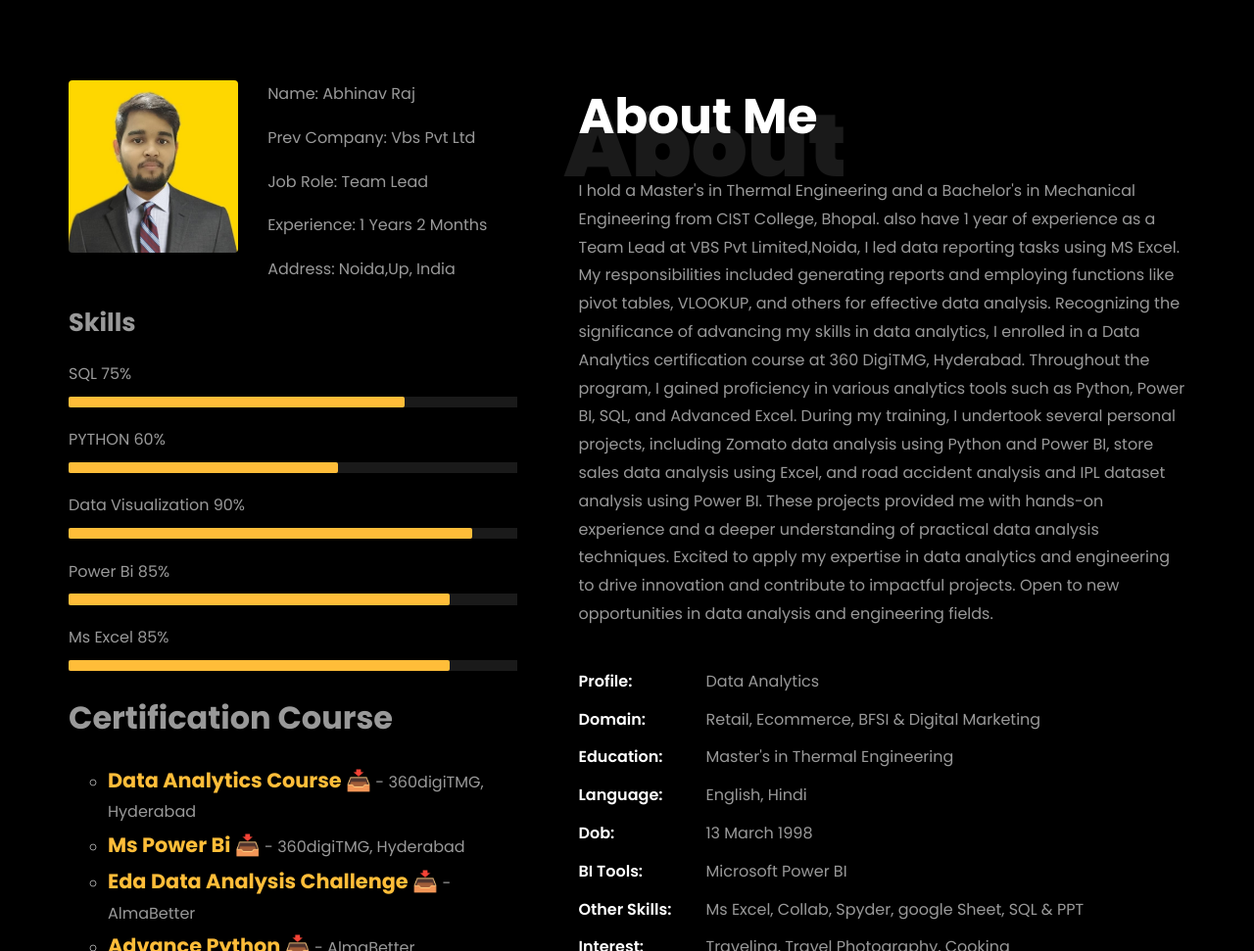
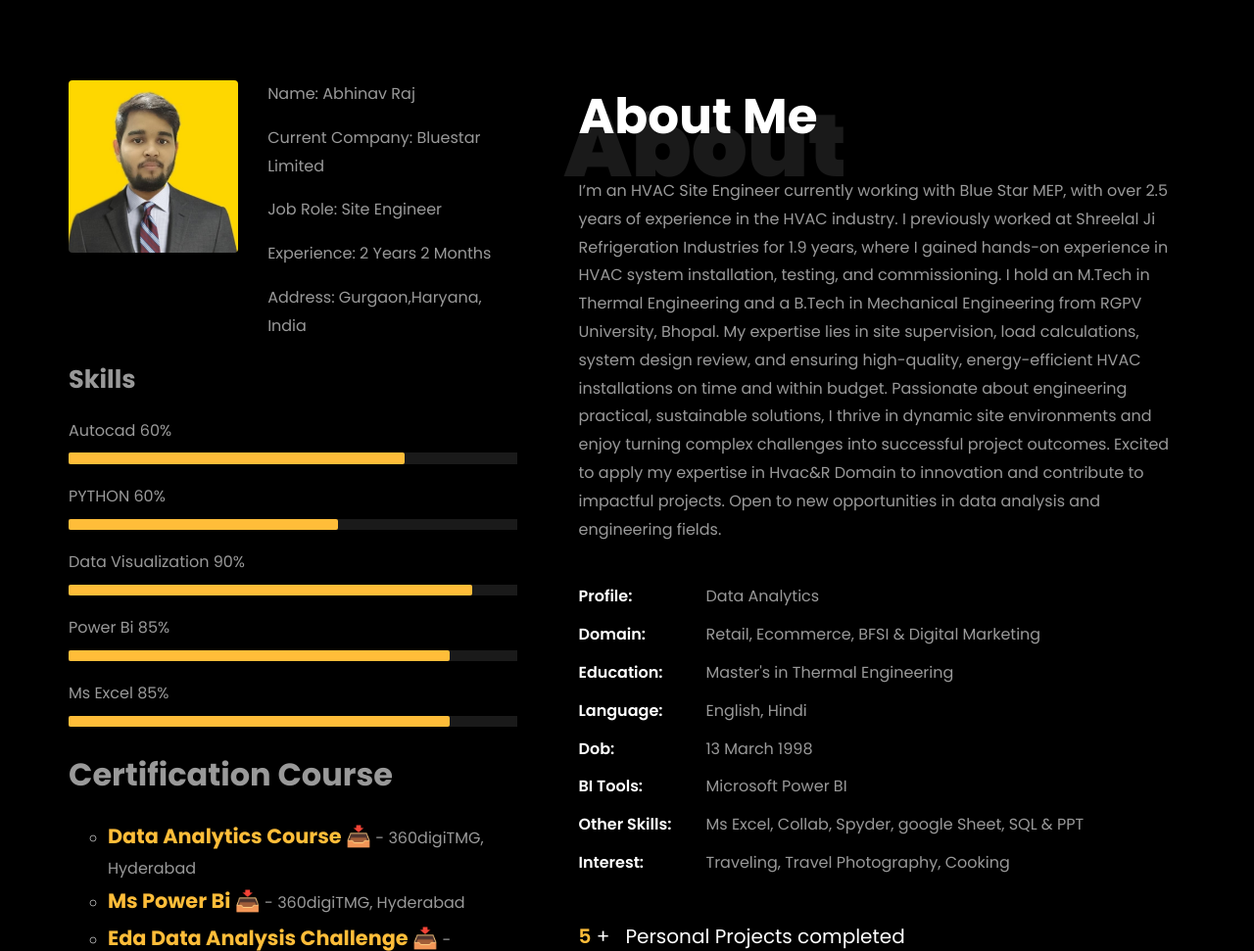
Before and after one commit to Abhinavjra/Abhinavraj.github.io, a plain HTML site: page index.html in a window 1280 px wide. Shown: the part 780-1751 px from the top of the page at 98% size. Drawn offline with Linux system fonts and the light colour scheme; animation ran at ten frames a second; files whose address does not match are found by name.

Commit message:
Update index.html

```diff
--- a/index.html
+++ b/index.html
@@ -146,7 +146,7 @@
 	          	</div>
 		          <div class="one-forth d-flex  align-items-center ftco-animate" data-scrollax=" properties: { translateY: '70%' }">
 		          	<div class="text">
-		          		<span class="subheading">Hi!</span>
+		          		<span class="subheading">Hello!</span>
 			            <h1 class="mb-4 mt-3">This is <span>Abhinav Raj</span></h1>
 
 						<!-- Element to contain animated typing -->
@@ -159,9 +159,9 @@
 
 						// Create an array of typing text
 						const typingTexts = [
-						'Site Engineer  ',
+						'Mechanical Engineer  ',
 						'Specialization in HVAC',
-						'Currently working in BlueStarMEP'
+						'Currently working as site engineer in BlueStar Limited'
 						];
 
 						// Create a function to display the typing animation for a given text
@@ -220,10 +220,10 @@
 									<div class="col-sm-6 col-md-7">
 									  <div class="about-info">
 										<p><span class="title-s">Name: </span> <span>Abhinav Raj</span></p>
-										<p><span class="title-s">Prev Company: </span> <span>Vbs Pvt Ltd</span></p>
-										<p><span class="title-s">Job Role: </span> <span>Team Lead</span></p>
-										<p><span class="title-s">Experience: </span> <span>1 Years 2 Months</span></p>
-										<p><span class="title-s">Address: </span> <span>Noida,Up, India</span></p>
+										<p><span class="title-s">Current Company: </span> <span>Bluestar Limited</span></p>
+										<p><span class="title-s">Job Role: </span> <span>Site Engineer</span></p>
+										<p><span class="title-s">Experience: </span> <span>2 Years 2 Months</span></p>
+										<p><span class="title-s">Address: </span> <span>Gurgaon,Haryana, India</span></p>
 									  </div>
 									</div>
 								  </div>
@@ -232,7 +232,7 @@
 
 								<div class="skill-mf">
 									<p><strong class="mb-4" style="font-size: 1.6em;">Skills</strong></p>
-									<span>SQL</span> <span class="pull-right">75%</span>
+									<span>Autocad</span> <span class="pull-right">60%</span>
 									<div class="progress">
 										<div class="progress-bar" role="progressbar" style="width: 75%;" aria-valuenow="95" aria-valuemin="0"
 											aria-valuemax="100"></div>
@@ -285,16 +285,13 @@
 								<h1 class="big">About</h1>
 								<h2 class="mb-4">About Me</h2>
 
-								<p>I hold a Master's in Thermal Engineering and a Bachelor's in Mechanical Engineering from CIST College, Bhopal. also have 1 year
-									of experience as a Team Lead at VBS Pvt Limited,Noida, I led data reporting tasks using MS Excel. My responsibilities included
-									generating reports and employing functions like pivot tables, VLOOKUP, and others for effective data analysis.
-
-									Recognizing the significance of advancing my skills in data analytics, I enrolled in a Data Analytics certification course
-									 at 360 DigiTMG, Hyderabad. Throughout the program, I gained proficiency in various analytics tools such as Python, Power BI,
-									  SQL, and Advanced Excel. During my training, I undertook several personal projects, including Zomato data analysis using
-									  Python and Power BI, store sales data analysis using Excel, and road accident analysis and IPL dataset analysis using Power BI.
-									   These projects provided me with hands-on experience and a deeper understanding of practical data analysis techniques.
-								           Excited to apply my expertise in data analytics and engineering to drive innovation and contribute to impactful projects.
+								<p>I’m an HVAC Site Engineer currently working with Blue Star MEP, with over 2.5 years of experience in the HVAC industry.
+								   I previously worked at Shreelal Ji Refrigeration Industries for 1.9 years, where I gained hands-on experience in HVAC system installation, testing, and commissioning.
+                                                                  I hold an M.Tech in Thermal Engineering and a B.Tech in Mechanical Engineering from RGPV University, Bhopal.
+								  My expertise lies in site supervision, load calculations, system design review, and ensuring high-quality,
+								  energy-efficient HVAC installations on time and within budget.
+                                                                   Passionate about engineering practical, sustainable solutions, I thrive in dynamic site environments and enjoy turning complex challenges into successful project outcomes.
+								           Excited to apply my expertise in Hvac&R Domain to innovation and contribute to impactful projects.
 									Open to new opportunities in data analysis and engineering fields.</p>
 								<ul class="about-info mt-4 px-md-0 px-2">
 									<li class="d-flex"><span>Profile:</span> <span>Data Analytics</span></li>
```
